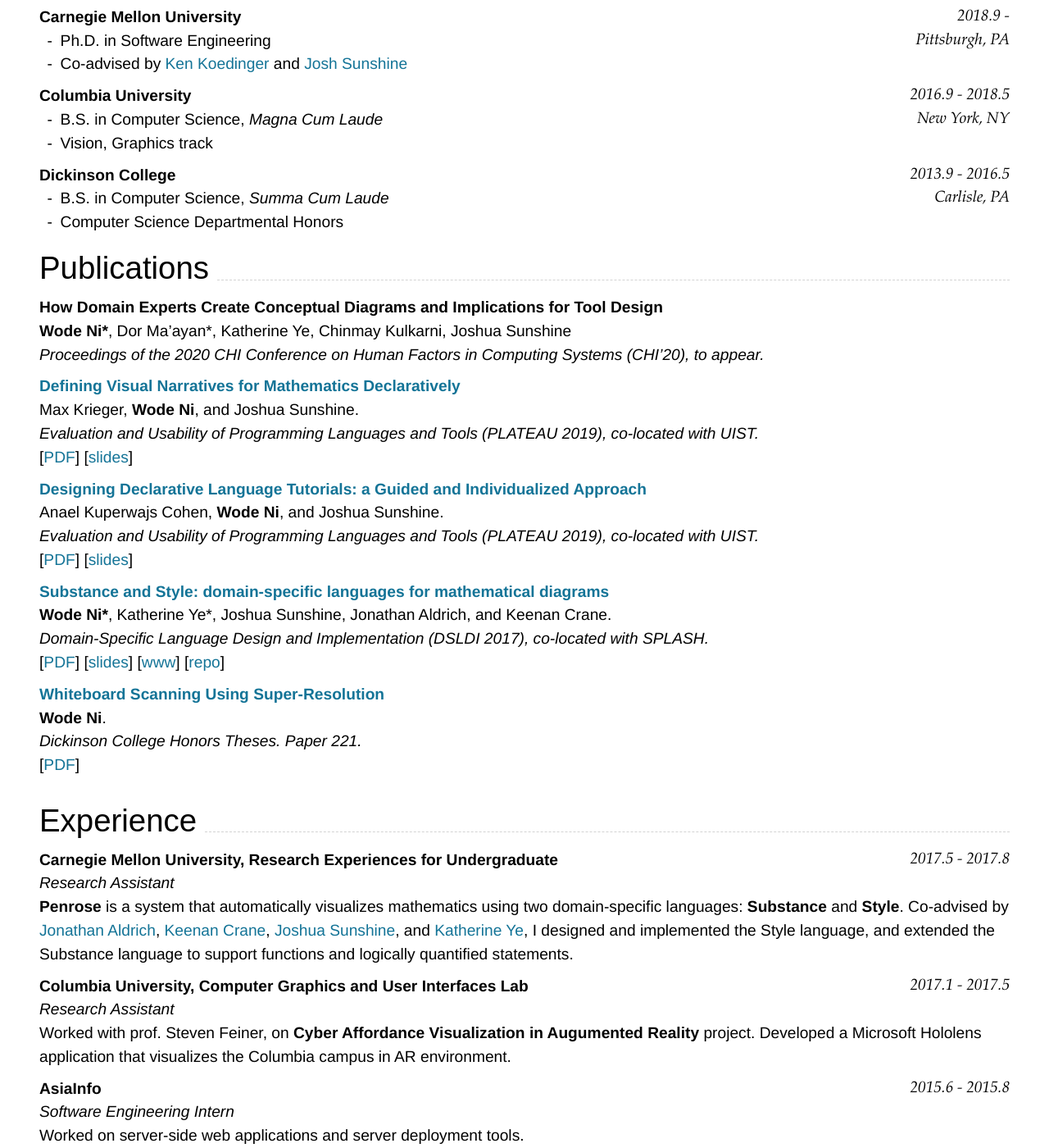
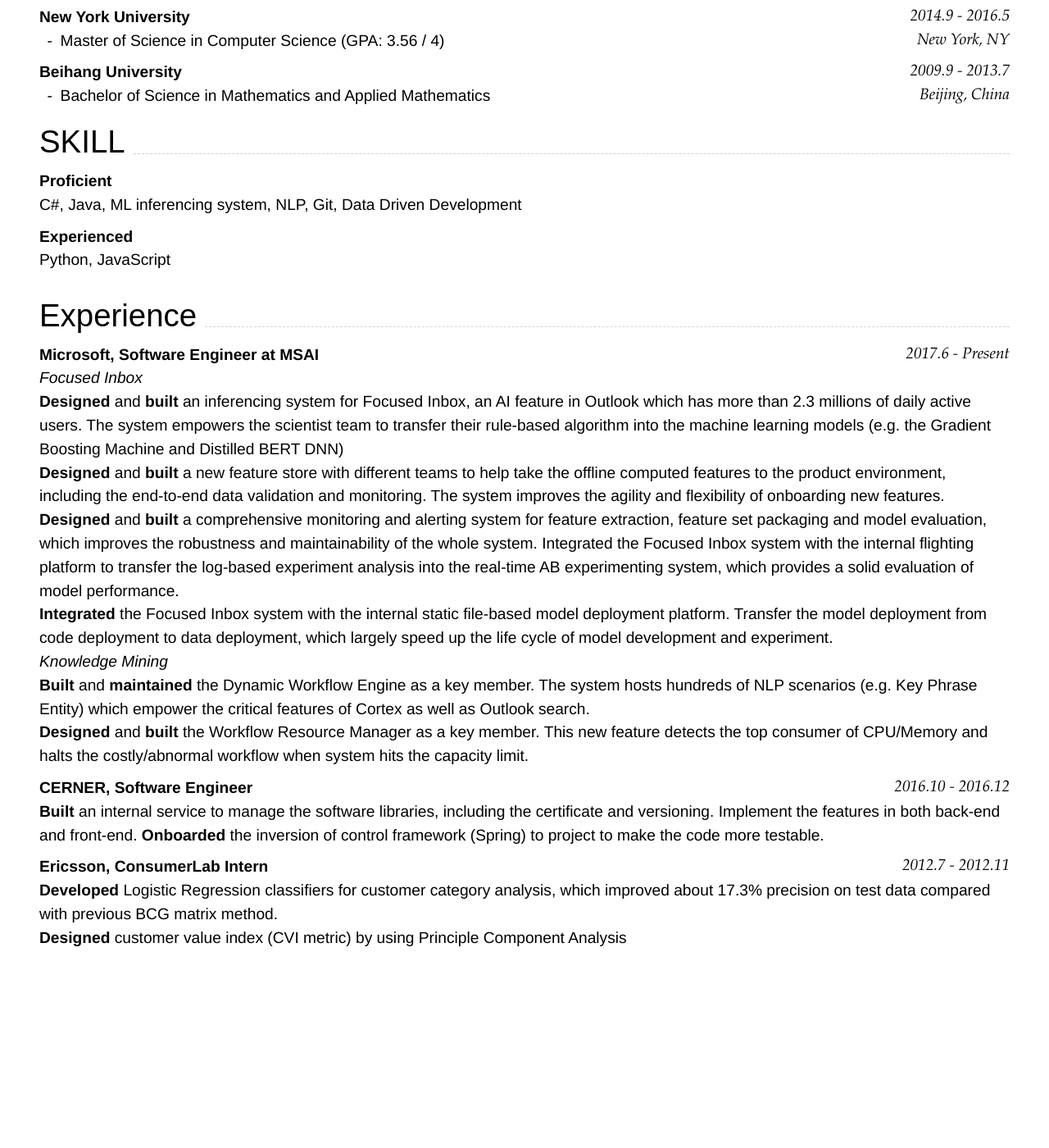
Before and after one commit to wodeni/nimo-markdown-cv, a Jekyll site: the page built from index.md, in a window 1280 px wide and 1400 px high, scrolled down 283 px. Shown: the whole window at 82% size. Built offline with Jekyll 4.4.1, drawn with Linux system fonts in a browser that asks for light colours; after the commit the page ends 1490 px from its top, so only the background shows below that; some of the changed text lies outside the part shown.

Commit message:
update content

````diff
--- a/index.md
+++ b/index.md
@@ -1,15 +1,12 @@
 ---
 layout: cv
-title: Wode "Nimo" Ni
+title: Wenbiao Lai
 email:
-  url: mailto:woden@cs.cmu.edu
-  text: woden@cs.cmu.edu
-homepage:
-  url: http://cs.cmu.edu/~woden
-  text: cs.cmu.edu/~woden
+  url: mailto:wl1276@nyu.edu
+  text: wl1276@nyu.edu
 ---
 
-# Wode **Ni**
+# Wenbiao **Lai**
 
 <!--
 include contact information from the front matter
@@ -21,116 +18,65 @@
 
 {% include cv-contact.html %}
 
-## Education
+## EDUCATION
 
-### **Carnegie Mellon University** `2018.9 -`
-
-```
-Pittsburgh, PA
-```
-
-- Ph.D. in Software Engineering
-- Co-advised by [Ken Koedinger](http://pact.cs.cmu.edu/koedinger.html) and [Josh Sunshine](http://www.cs.cmu.edu/~jssunshi/)
-
-### **Columbia University** `2016.9 - 2018.5`
+### **New York University** `2014.9 - 2016.5`
 
 ```
 New York, NY
 ```
 
-- B.S. in Computer Science, _Magna Cum Laude_
-- Vision, Graphics track
+- Master of Science in Computer Science (GPA: 3.56 / 4)
 
-### **Dickinson College** `2013.9 - 2016.5`
+### **Beihang University** `2009.9 - 2013.7`
 
 ```
-Carlisle, PA
+Beijing, China
 ```
 
-- B.S. in Computer Science, _Summa Cum Laude_
-- Computer Science Departmental Honors
+- Bachelor of Science in Mathematics and Applied Mathematics
 
-## Publications
+## SKILL
 
-### **How Domain Experts Create Conceptual Diagrams and Implications for Tool Design**
+### **Proficient**
+C#, Java, ML inferencing system, NLP, Git, Data Driven Development
 
-**Wode Ni\***, Dor Ma'ayan\*, Katherine Ye, Chinmay Kulkarni, Joshua Sunshine<br>
-_Proceedings of the 2020 CHI Conference on Human Factors in Computing Systems (CHI'20), to appear._
-
-### [**Defining Visual Narratives for Mathematics Declaratively**](http://plateau-workshop.org/assets/papers-2019/9.pdf)
-
-Max Krieger, **Wode Ni**, and Joshua Sunshine.<br>
-_Evaluation and Usability of Programming Languages and Tools (PLATEAU 2019), co-located with UIST._<br>
-[[PDF](http://plateau-workshop.org/assets/papers-2019/9.pdf)]
-[[slides](https://www.cs.cmu.edu/~woden/assets/plateau-19-presentation.pdf)]
-
-### [**Designing Declarative Language Tutorials: a Guided and Individualized Approach**](http://plateau-workshop.org/assets/papers-2019/2.pdf)
-
-Anael Kuperwajs Cohen, **Wode Ni**, and Joshua Sunshine.<br>
-_Evaluation and Usability of Programming Languages and Tools (PLATEAU 2019), co-located with UIST._<br>
-[[PDF](http://plateau-workshop.org/assets/papers-2019/2.pdf)]
-[[slides](https://www.cs.cmu.edu/~woden/assets/plateau-19-presentation.pdf)]
-
-### [**Substance and Style: domain-specific languages for mathematical diagrams**](https://2017.splashcon.org/event/dsldi-2017-substance-and-style-domain-specific-languages-for-mathematical-diagrams)
-
-**Wode Ni\***, Katherine Ye\*, Joshua Sunshine, Jonathan Aldrich, and Keenan Crane.<br> _Domain-Specific Language Design and Implementation (DSLDI 2017), co-located with SPLASH._ <br>
-[[PDF](https://www.cs.cmu.edu/~woden/assets/dsldi.pdf)]
-[[slides](https://www.cs.cmu.edu/~woden/assets/dsldi-presentation.pdf)]
-[[www](http://penrose.ink)]
-[[repo](https://github.com/penrose/penrose)]
-
-### [**Whiteboard Scanning Using Super-Resolution**](http://scholar.dickinson.edu/student_honors/221/)
-
-**Wode Ni**.<br> _Dickinson College Honors Theses. Paper 221._<br>
-[[PDF](https://www.cs.cmu.edu/~woden/assets/superres.pdf)]
+### **Experienced**
+Python, JavaScript
 
 ----
 
 ## Experience
 
-### **Carnegie Mellon University, Research Experiences for Undergraduate** `2017.5 - 2017.8`
+### **Microsoft, Software Engineer at MSAI** `2017.6 - Present`
 
-_Research Assistant_<br>
-**Penrose** is a system that automatically visualizes mathematics using two domain-specific languages: **Substance** and **Style**. Co-advised by [Jonathan Aldrich](https://www.cs.cmu.edu/~./aldrich/), [Keenan Crane](https://www.cs.cmu.edu/~kmcrane/), [Joshua Sunshine](http://www.cs.cmu.edu/~jssunshi/), and [Katherine Ye](https://www.cs.cmu.edu/~kqy/), I designed and implemented the Style language, and extended the Substance language to support functions and logically quantified statements.
+_Focused Inbox_<br>
 
-### **Columbia University, Computer Graphics and User Interfaces Lab** `2017.1 - 2017.5`
+**Designed** and **built** an inferencing system for Focused Inbox, an AI feature in Outlook which has more than 2.3 millions of daily active users. The system empowers the scientist team to transfer their rule-based algorithm into the machine learning models (e.g. the Gradient Boosting Machine and Distilled BERT DNN)
 
-_Research Assistant_<br>
-Worked with prof. Steven Feiner, on **Cyber Affordance Visualization in Augumented Reality** project. Developed a Microsoft Hololens application that visualizes the Columbia campus in AR environment.
+**Designed** and **built** a new feature store with different teams to help take the offline computed features to the product environment, including the end-to-end data validation and monitoring. The system improves the agility and flexibility of onboarding new features.
 
-### **AsiaInfo** `2015.6 - 2015.8`
+**Designed** and **built** a comprehensive monitoring and alerting system for feature extraction, feature set packaging and model evaluation, which improves the robustness and maintainability of the whole system.
+Integrated the Focused Inbox system with the internal flighting platform to transfer the log-based experiment analysis into the real-time AB experimenting system, which provides a solid evaluation of model performance.
 
-_Software Engineering Intern_<br>
-Worked on server-side web applications and server deployment tools.
+**Integrated** the Focused Inbox system with the internal static file-based model deployment platform. Transfer the model deployment from code deployment to data deployment, which largely speed up the life cycle of model development and experiment.
 
-## Advising
+_Knowledge Mining_<br>
 
-Max Krieger (CMU, independent research & [REUSE](https://www.cmu.edu/scs/isr/reuse/)) `CMU, 2018 - Now` <br>
-Courtney Miller (New College of Florida, [REUSE](https://www.cmu.edu/scs/isr/reuse/)) `CMU, 2019` <br>
-Anael Kuperwajs Cohen (Macalester College, [REUSE](https://www.cmu.edu/scs/isr/reuse/)) `CMU, 2019` <br>
+**Built** and **maintained** the Dynamic Workflow Engine as a key member. The system hosts hundreds of NLP scenarios (e.g. Key Phrase Entity) which empower the critical features of Cortex as well as Outlook search.
 
-## Teaching
+**Designed** and **built** the Workflow Resource Manager as a key member. This new feature detects the top consumer of CPU/Memory and halts the costly/abnormal workflow when system hits the capacity limit.
 
-Teaching Assistant, **Programming Languages and Translators (COMS 4115)** `Columbia, 2017 - 2018` <br>
-Teaching Assistant, **Introduction to Java II (COMP 132)** `Dickinson, 2016` <br>
-Peer Tutor, **Data Structures and Problem Solving (COMP 232)** `Dickinson, 2016` <br>
-Computer Lab Consultant `Dickinson, 2014 - 2016` <br>
+### **CERNER, Software Engineer** `2016.10 - 2016.12`
 
-## Honors & Awards
+**Built** an internal service to manage the software libraries, including the certificate and versioning. Implement the features in both back-end and front-end.
+**Onboarded** the inversion of control framework (Spring) to project to make the code more testable.
 
-Phi Beta Kappa `Dickinson, 2018` <br>
-Excellence in Computer Science Award `Columbia, 2018` <br>
-Travel Award PL Mentoring Workshop (PLMW) `SPLASH, 2018` <br>
-Tau Beta Pi, Engineering Honor Society `Columbia, 2017` <br>
-Computer Science Departmental Honors `Dickinson, 2016` <br>
-Pi Mu Epsilon, Mathematics Honor Society `Dickinson, 2016` <br>
-Upsilon Pi Epsilon, Computer Science Honor Society `Dickinson, 2016` <br>
-Alpha Lambda Delta, First year Honor Society `Dickinson, 2013`<br>
-John Montgomery Scholarship `Dickinson, 2013` <br>
+### **Ericsson, ConsumerLab Intern** `2012.7 - 2012.11`
 
-## Service
+**Developed** Logistic Regression classifiers for customer category analysis, which improved about 17.3% precision on test data compared with previous BCG matrix method.
 
-Research Experiences for Undergraduates in Software Engineering (REUSE) Admission Committee `CMU, 2019`
+**Designed** customer value index (CVI metric) by using Principle Component Analysis
 
 <!-- ### Footer
 
````
